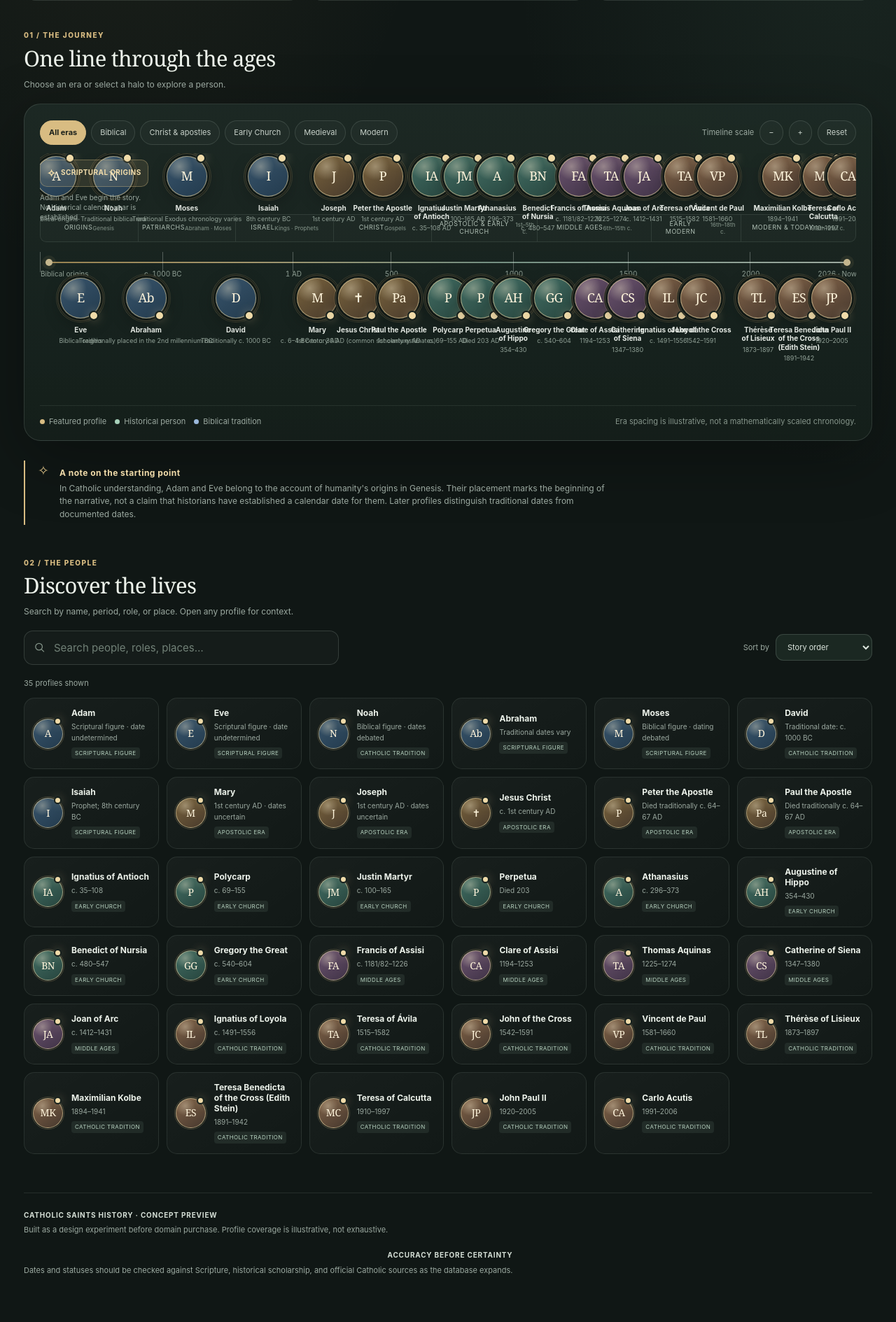
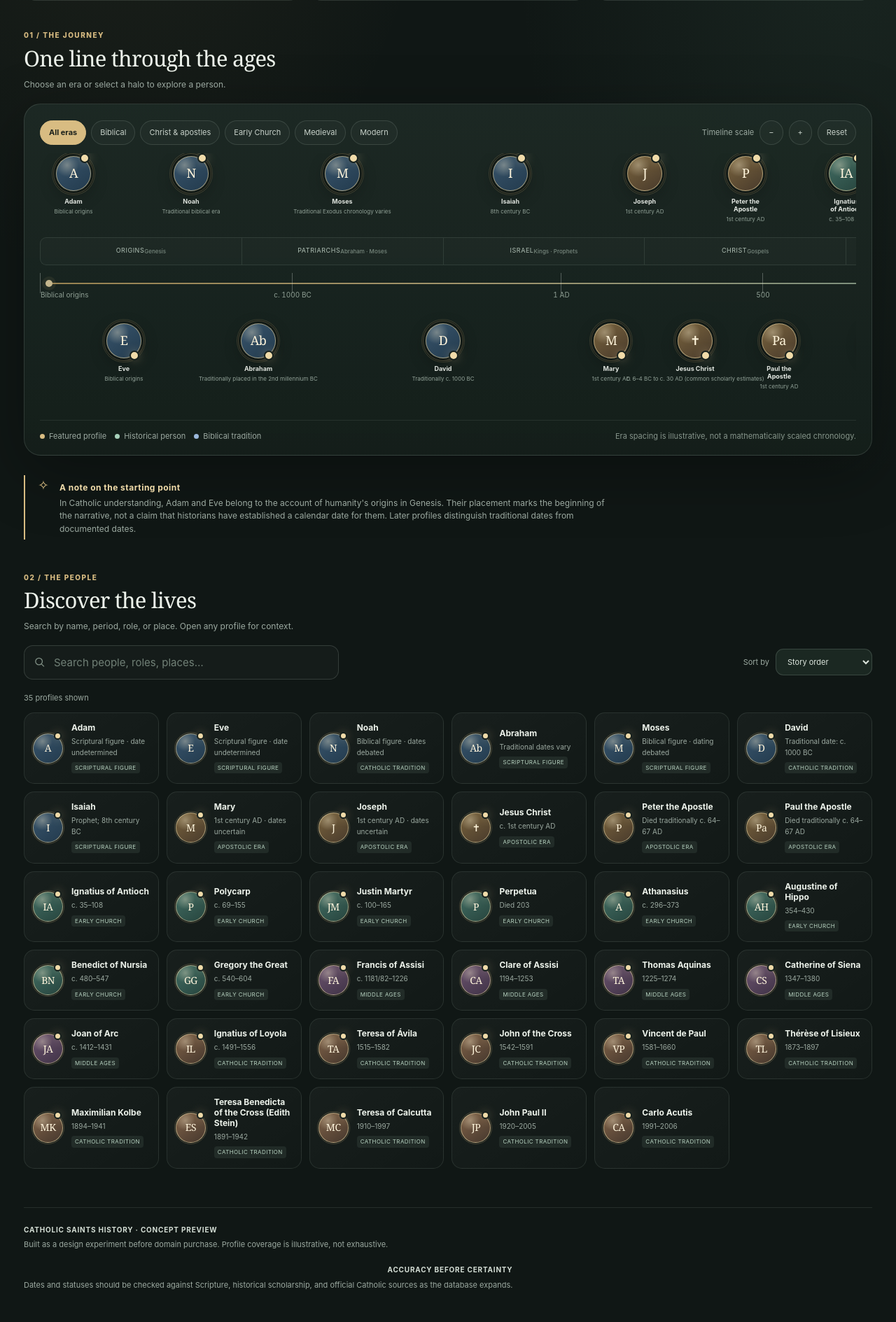
Before and after one commit to ardiebarrys/ardiebarrys.github.io, a Jekyll site: the page built from faith-atlas-preview-7c9m/index.html, in a window 1280 px wide. Shown: the part 682-2571 px from the top of the page at 70% size. Built offline with Jekyll 4.4.1, drawn with Linux system fonts in a browser that asks for light colours; library addresses are completed by our own code.

Commit message:
Refine timeline spacing and bubble layout

```diff
--- a/faith-atlas-preview-7c9m/index.html
+++ b/faith-atlas-preview-7c9m/index.html
@@ -56,32 +56,32 @@ h1 em{font-weight:400;color:var(--gold-bright)}
 .zoom-label{color:var(--muted);font-size:11px}
 .timeline-scroll{overflow-x:auto;overflow-y:hidden;scrollbar-color:#46574d #1c2923;scrollbar-width:thin;padding:4px 0 12px}
 .timeline-scroll:focus-visible{outline:2px solid var(--gold);outline-offset:3px}
-.timeline-canvas{position:relative;width:100%;min-width:1120px;height:344px;margin:0 auto}
-.timeline-origin{position:absolute;left:0;top:5px;width:165px;z-index:3}
+.timeline-canvas{position:relative;width:100%;min-width:2400px;height:365px;margin:0 auto}
+.timeline-origin{display:none}
 .origin-chip{display:inline-flex;align-items:center;gap:7px;background:rgba(216,188,130,.12);border:1px solid rgba(216,188,130,.36);border-radius:10px;padding:7px 9px;color:var(--gold-bright);font-size:10px;font-weight:750;letter-spacing:.04em}
 .origin-chip span{font-size:15px}
 .origin-note{font-size:10px;line-height:1.4;color:var(--muted);margin:8px 0 0;max-width:145px}
-.era-strip{position:absolute;left:0;right:0;top:83px;height:40px;display:flex;align-items:center;border:1px solid rgba(191,210,197,.12);border-radius:9px;overflow:hidden;background:rgba(255,255,255,.018)}
+.era-strip{position:absolute;left:0;right:0;top:116px;height:40px;display:flex;align-items:center;border:1px solid rgba(191,210,197,.12);border-radius:9px;overflow:hidden;background:rgba(255,255,255,.018)}
 .era-segment{height:100%;display:flex;align-items:center;justify-content:center;text-align:center;padding:4px 3px;border-right:1px solid rgba(191,210,197,.12);font-size:9px;text-transform:uppercase;letter-spacing:.06em;color:#aebeb3;line-height:1.2;min-width:0}
 .era-segment:last-child{border-right:0}
 .era-segment small{display:block;color:#78887e;font-size:8px;letter-spacing:0;font-weight:500;margin-top:2px;text-transform:none}
-.rail-line{position:absolute;left:8px;right:8px;top:151px;height:2px;background:linear-gradient(90deg,#b99a5d 0%,#c5b17f 25%,#8caa9a 55%,#bdcbbf 100%);opacity:.8}
+.rail-line{position:absolute;left:8px;right:8px;top:181px;height:2px;background:linear-gradient(90deg,#b99a5d 0%,#c5b17f 25%,#8caa9a 55%,#bdcbbf 100%);opacity:.8}
 .rail-line:before,.rail-line:after{content:"";position:absolute;top:-4px;width:10px;height:10px;border-radius:50%;background:var(--gold-bright);box-shadow:0 0 0 5px rgba(216,188,130,.1)}
 .rail-line:before{left:0}.rail-line:after{right:0}
-.year-tick{position:absolute;top:137px;height:29px;border-left:1px solid rgba(216,225,218,.32);z-index:1}
+.year-tick{position:absolute;top:167px;height:29px;border-left:1px solid rgba(216,225,218,.32);z-index:1}
 .year-tick span{position:absolute;top:24px;left:0;transform:translateX(-50%);white-space:nowrap;color:#8f9f94;font-size:10px;font-variant-numeric:tabular-nums}
 .year-tick.first span{transform:none}.year-tick.last span{transform:translateX(-100%)}
-.saint-bubble{position:absolute;top:0;width:92px;min-height:125px;margin-left:-46px;display:flex;flex-direction:column;align-items:center;border:0;background:transparent;padding:0 2px;color:var(--text);text-align:center;z-index:2;transition:transform .2s ease,opacity .2s ease}
-.saint-bubble.lower{top:174px}
+.saint-bubble{position:absolute;top:0;width:70px;min-height:125px;margin-left:-35px;display:flex;flex-direction:column;align-items:center;border:0;background:transparent;padding:0 2px;color:var(--text);text-align:center;z-index:2;transition:transform .2s ease,opacity .2s ease}
+.saint-bubble.lower{top:239px}
 .saint-bubble:hover{transform:translateY(-4px);z-index:8}
 .saint-bubble.lower:hover{transform:translateY(4px)}
 .saint-bubble[hidden]{display:none}
-.portrait{position:relative;display:grid;place-items:center;flex-shrink:0;width:58px;height:58px;border-radius:50%;border:1px solid rgba(241,221,170,.58);background:radial-gradient(circle at 31% 25%,rgba(250,240,210,.35),transparent 34%),linear-gradient(145deg,var(--avatar-a),var(--avatar-b));box-shadow:0 0 0 5px rgba(16,23,21,.92),0 0 0 6px rgba(216,188,130,.18),0 7px 24px rgba(0,0,0,.3);color:#fff5dc;font-family:var(--serif);font-size:18px;letter-spacing:-.04em;overflow:visible}
+.portrait{position:relative;display:grid;place-items:center;flex-shrink:0;width:50px;height:50px;border-radius:50%;border:1px solid rgba(241,221,170,.58);background:radial-gradient(circle at 31% 25%,rgba(250,240,210,.35),transparent 34%),linear-gradient(145deg,var(--avatar-a),var(--avatar-b));box-shadow:0 0 0 5px rgba(16,23,21,.92),0 0 0 6px rgba(216,188,130,.18),0 7px 24px rgba(0,0,0,.3);color:#fff5dc;font-family:var(--serif);font-size:18px;letter-spacing:-.04em;overflow:visible}
 .portrait:before{content:"";position:absolute;inset:-5px;border:1px solid rgba(216,188,130,.26);border-radius:50%}
 .portrait:after{content:"";position:absolute;top:-5px;right:1px;width:10px;height:10px;border-radius:50%;background:var(--gold-bright);border:2px solid #17211e;box-shadow:0 0 14px rgba(240,219,169,.3)}
 .saint-bubble.lower .portrait:after{top:auto;bottom:-4px;right:2px}
-.bubble-name{font-size:10px;line-height:1.25;margin-top:10px;max-width:91px;color:#e9eee8;font-weight:650;text-wrap:balance}
-.bubble-date{font-size:9px;color:#91a197;margin-top:3px;white-space:nowrap}
+.bubble-name{font-size:9px;line-height:1.25;margin-top:9px;max-width:70px;color:#e9eee8;font-weight:650;text-wrap:balance}
+.bubble-date{font-size:8px;color:#91a197;margin-top:3px;white-space:nowrap}
 .saint-bubble:hover .portrait,.saint-bubble:focus-visible .portrait{box-shadow:0 0 0 5px rgba(16,23,21,.92),0 0 0 7px rgba(240,219,169,.64),0 0 28px rgba(216,188,130,.2)}
 .timeline-foot{display:flex;align-items:center;justify-content:space-between;gap:14px;padding-top:14px;border-top:1px solid rgba(191,210,197,.1);color:var(--muted);font-size:11px;flex-wrap:wrap}
 .legend{display:flex;gap:12px;flex-wrap:wrap}
@@ -138,7 +138,7 @@ h1 em{font-weight:400;color:var(--gold-bright)}
 .modal-link:hover{background:rgba(216,188,130,.08)}
 body.modal-open{overflow:hidden}
 @media(max-width:1050px){.people-grid{grid-template-columns:repeat(3,minmax(0,1fr))}.hero{padding-top:58px}.page-shell{padding-inline:24px}}
-@media(max-width:680px){.page-shell{padding-inline:15px}.topbar{padding:18px 0}.brand-mark{width:34px;height:34px}.brand-label{font-size:9px}.brand-sub{font-size:10px}.preview-status{font-size:8px;padding:7px 9px}.hero{padding:47px 0 28px}h1{font-size:48px;line-height:1.02}.hero-copy{font-size:15px}.stat-row{gap:8px;margin-bottom:28px}.stat{padding:13px 12px}.stat strong{font-size:23px}.stat span{font-size:10px}.section-heading h2{font-size:27px}.timeline-panel{padding:16px 13px 14px;border-radius:18px}.timeline-tools{align-items:flex-start}.timeline-canvas{min-width:1080px}.people-grid{grid-template-columns:repeat(2,minmax(0,1fr));gap:8px}.person-card{padding:10px 9px;gap:9px}.portrait-small{width:36px;height:36px;flex-basis:36px;font-size:12px}.person-card-name{font-size:11px}.person-card-date{font-size:9px}.people-toolbar{align-items:stretch}.searchbox{max-width:none}.select-wrap{justify-content:space-between}.select-wrap select{flex:1;max-width:240px}.closing-note{margin-top:40px}.footer-right{text-align:left}.modal-backdrop{padding:10px}.profile-modal{padding:21px;border-radius:20px}.modal-title{font-size:28px}.modal-portrait{width:70px;height:70px;flex-basis:70px;font-size:22px}.modal-header{gap:13px}.modal-date{font-size:11px}}
+@media(max-width:680px){.page-shell{padding-inline:15px}.topbar{padding:18px 0}.brand-mark{width:34px;height:34px}.brand-label{font-size:9px}.brand-sub{font-size:10px}.preview-status{font-size:8px;padding:7px 9px}.hero{padding:47px 0 28px}h1{font-size:48px;line-height:1.02}.hero-copy{font-size:15px}.stat-row{gap:8px;margin-bottom:28px}.stat{padding:13px 12px}.stat strong{font-size:23px}.stat span{font-size:10px}.section-heading h2{font-size:27px}.timeline-panel{padding:16px 13px 14px;border-radius:18px}.timeline-tools{align-items:flex-start}.timeline-canvas{min-width:2400px}.people-grid{grid-template-columns:repeat(2,minmax(0,1fr));gap:8px}.person-card{padding:10px 9px;gap:9px}.portrait-small{width:36px;height:36px;flex-basis:36px;font-size:12px}.person-card-name{font-size:11px}.person-card-date{font-size:9px}.people-toolbar{align-items:stretch}.searchbox{max-width:none}.select-wrap{justify-content:space-between}.select-wrap select{flex:1;max-width:240px}.closing-note{margin-top:40px}.footer-right{text-align:left}.modal-backdrop{padding:10px}.profile-modal{padding:21px;border-radius:20px}.modal-title{font-size:28px}.modal-portrait{width:70px;height:70px;flex-basis:70px;font-size:22px}.modal-header{gap:13px}.modal-date{font-size:11px}}
 @media(prefers-reduced-motion:reduce){*,*:before,*:after{scroll-behavior:auto!important;transition:none!important}}
 </style>
 </head>
```
Also changed, not shown: other parts of faith-atlas-preview-7c9m/index.html (+3 -3 lines).
